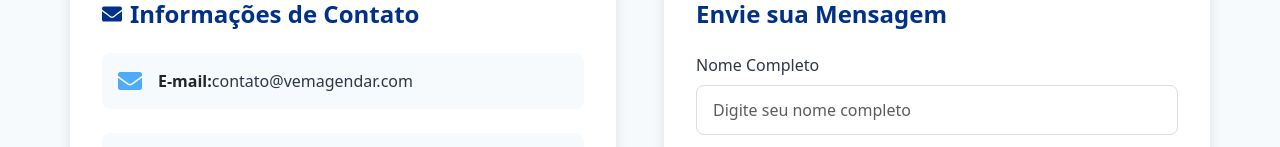
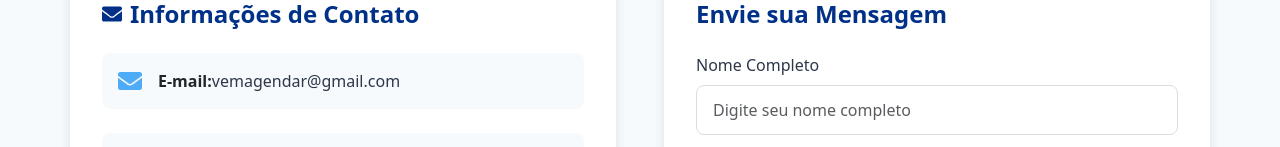
Before and after one commit to ehodiogo/EuAgendoFrontend, a React (Vite) app: page /contato in a window 1280 px wide. Shown: the part 327-474 px from the top of the page. Built offline with nearby package versions, Linux system fonts and the light colour scheme.

Commit message:
feat: email p vem agendar

```diff
--- a/src/views/Contato.tsx
+++ b/src/views/Contato.tsx
@@ -206,7 +206,7 @@ function Contato() {
                 <FaEnvelope size={24} />
                 <div>
                   <strong>E-mail:</strong>
-                  <a href="mailto:contato@vemagendar.com">contato@vemagendar.com</a>
+                  <a href="mailto:vemagendar@gmail.com">vemagendar@gmail.com</a>
                 </div>
               </div>
               <div className="contact-item">
```
